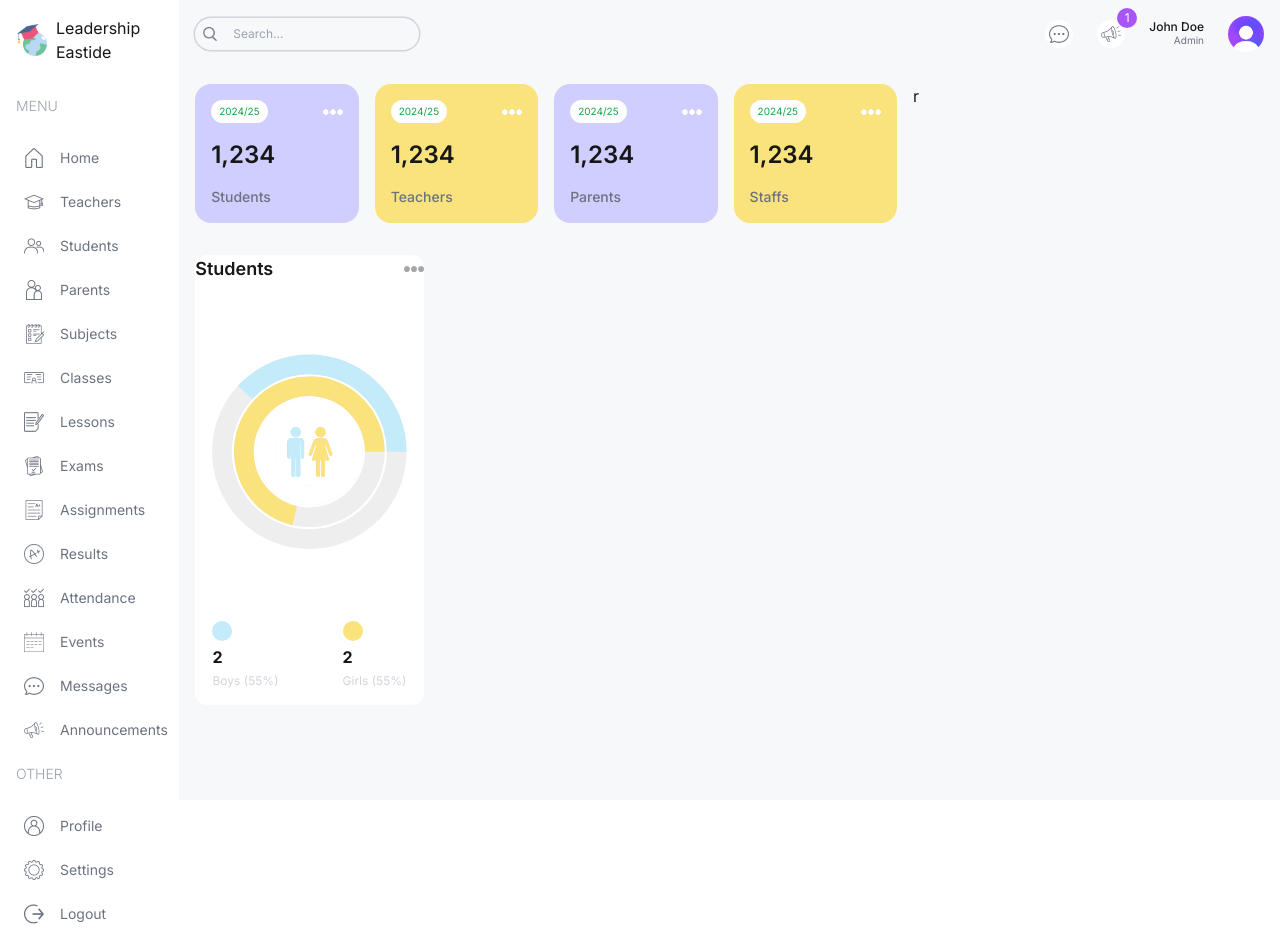
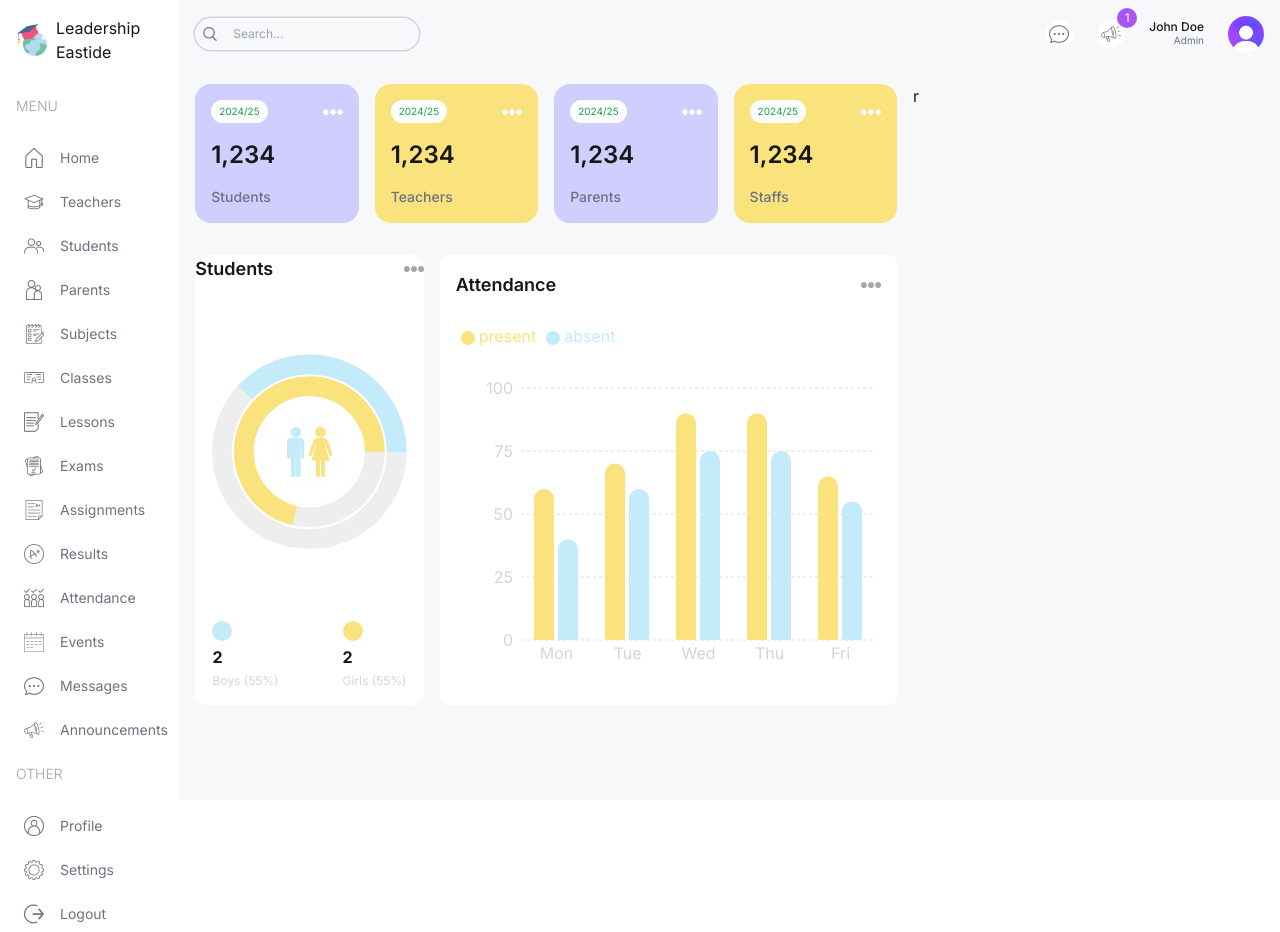
Before and after one commit to truont2/school_admin, a Next.js app in the folder frontend/: page /admin in a window 1280 px wide. Built offline with nearby package versions, Linux system fonts and the light colour scheme.

Commit message:
attendance chart complete

```diff
--- a/frontend/src/app/(dashboard)/admin/page.tsx
+++ b/frontend/src/app/(dashboard)/admin/page.tsx
@@ -1,3 +1,4 @@
+import AttendanceChart from "@/components/AttendanceChart";
 import CountChart from "@/components/CountChart";
 import UserCard from "@/components/UserCard";
 
@@ -20,7 +21,9 @@
                         <CountChart />
                     </div>
                     {/* attendance chart */}
-                    <div className="w-full lg:w-2/3 h-[450px]"></div>
+                    <div className="w-full lg:w-2/3 h-[450px]">
+                        <AttendanceChart />
+                    </div>
                 </div>
                 {/* Bottom charts */}
                 <div></div>
--- /dev/null
+++ b/frontend/src/components/AttendanceChart.tsx
@@ -0,0 +1,99 @@
+"use client";
+import Image from "next/image";
+import {
+    Bar,
+    BarChart,
+    CartesianGrid,
+    Legend,
+    ResponsiveContainer,
+    Tooltip,
+    XAxis,
+    YAxis,
+} from "recharts";
+
+const data = [
+    {
+        name: "Mon",
+        present: 60,
+        absent: 40,
+    },
+    {
+        name: "Tue",
+        present: 70,
+        absent: 60,
+    },
+    {
+        name: "Wed",
+        present: 90,
+        absent: 75,
+    },
+    {
+        name: "Thu",
+        present: 90,
+        absent: 75,
+    },
+    {
+        name: "Fri",
+        present: 65,
+        absent: 55,
+    },
+];
+
+const AttendanceChart = () => {
+    return (
+        <div className="bg-white rounded-lg p-4 h-full">
+            <div className="flex justify-between items-center">
+                <h1 className="text-lg font-semibold">Attendance</h1>
+                <Image src="/moreDark.png" alt="" width={20} height={20} />
+            </div>
+            <ResponsiveContainer width="100%" height="90%">
+                <BarChart width={500} height={300} data={data} barSize={20}>
+                    <CartesianGrid
+                        strokeDasharray="3 3"
+                        vertical={false}
+                        stroke="#ddd"
+                    />
+                    <XAxis
+                        dataKey="name"
+                        axisLine={false}
+                        tick={{ fill: "#d1d5db" }}
+                        tickLine={false}
+                    />
+                    <YAxis
+                        axisLine={false}
+                        tick={{ fill: "#d1d5db" }}
+                        tickLine={false}
+                    />
+                    <Tooltip
+                        contentStyle={{
+                            borderRadius: "10px",
+                            borderColor: "lightgray",
+                        }}
+                    />
+                    <Legend
+                        align="left"
+                        verticalAlign="top"
+                        wrapperStyle={{
+                            paddingTop: "20px",
+                            paddingBottom: "40px",
+                        }}
+                    />
+                    <Bar
+                        dataKey="present"
+                        fill="#FAE27C"
+                        legendType="circle"
+                        radius={[10, 10, 0, 0]}
+                    />
+                    <Bar
+                        dataKey="absent"
+                        fill="#C3EBFA"
+                        legendType="circle"
+                        radius={[10, 10, 0, 0]}
+                    />
+                </BarChart>
+            </ResponsiveContainer>
+        </div>
+    );
+};
+
+export default AttendanceChart;
```
